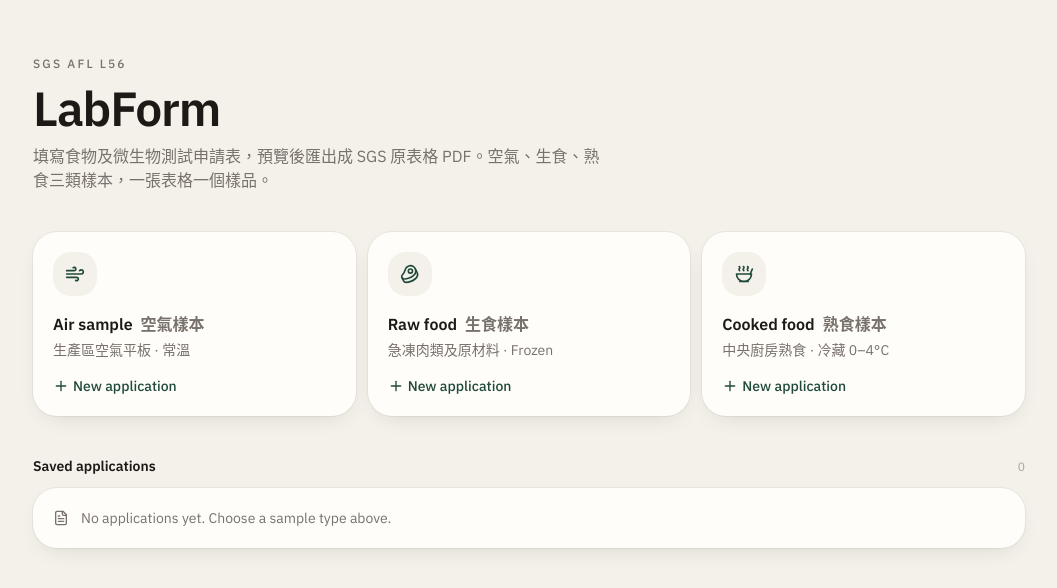
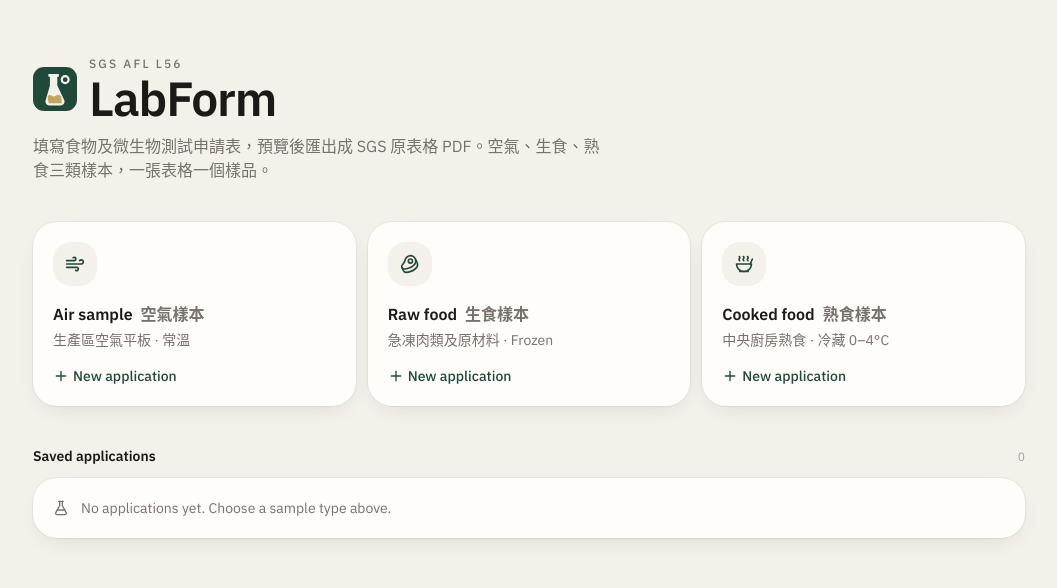
Before and after one commit to LaughinGordon/labform-app, a React (Vite) app: page / in a window 1280 px wide. Shown: the top 588 px of the page, without its empty margins (111-1168 px from the left). Built offline with nearby package versions, Linux system fonts and the light colour scheme.

Commit message:
Replace the form-sheet mark with a lab-test flask logo.
Use an Erlenmeyer flask and petri dish as the favicon and in-app identity so LabForm reads as food and microbiology testing, and refresh the share card to match.

```diff
--- a/src/App.tsx
+++ b/src/App.tsx
@@ -1,5 +1,6 @@
 import { format } from "date-fns";
-import { Copy, Plus, Trash2, Wind, Beef, Soup, FileText } from "lucide-react";
+import { Copy, Plus, Trash2, Wind, Beef, Soup, FlaskConical } from "lucide-react";
+import { Logo } from "@/components/logo";
 import { Badge } from "@/components/ui/badge";
 import { Button } from "@/components/ui/button";
 import { Card } from "@/components/ui/card";
@@ -30,12 +31,15 @@
     <main className="min-h-svh bg-bg">
       <div className="mx-auto flex max-w-5xl flex-col gap-10 px-4 py-10 sm:py-14">
         <header className="flex flex-col gap-3">
-          <p className="text-xs font-medium tracking-[0.18em] text-muted uppercase">
-            SGS AFL L56
-          </p>
-          <h1 className="max-w-xl text-4xl font-semibold tracking-tight text-balance sm:text-5xl">
-            LabForm
-          </h1>
+          <div className="flex items-center gap-3">
+            <Logo className="size-11" />
+            <div className="flex flex-col gap-0.5">
+              <p className="text-xs font-medium tracking-[0.18em] text-muted uppercase">
+                SGS AFL L56
+              </p>
+              <h1 className="text-4xl font-semibold tracking-tight sm:text-5xl">LabForm</h1>
+            </div>
+          </div>
           <p className="max-w-xl text-pretty text-muted">
             填寫食物及微生物測試申請表，預覽後匯出成 SGS 原表格 PDF。空氣、生食、熟食三類樣本，一張表格一個樣品。
           </p>
@@ -78,7 +82,7 @@
             <Card className="h-20 animate-pulse bg-bg-elevated" />
           ) : jobs.length === 0 ? (
             <Card className="flex items-center gap-3 text-sm text-muted">
-              <FileText className="size-4 shrink-0" />
+              <FlaskConical className="size-4 shrink-0" />
               No applications yet. Choose a sample type above.
             </Card>
           ) : (
--- a/src/components/job-editor.tsx
+++ b/src/components/job-editor.tsx
@@ -11,6 +11,7 @@
 import { FormPreview } from "@/components/form-preview";
 import { SampleFields } from "@/components/sample-fields";
 import { Chip } from "@/components/chip";
+import { Logo } from "@/components/logo";
 import { Badge } from "@/components/ui/badge";
 import { Button } from "@/components/ui/button";
 import { CheckRow } from "@/components/ui/checkbox";
@@ -68,6 +69,7 @@
               <ArrowLeft />
             </a>
           </Button>
+          <Logo className="size-8" />
           <div className="min-w-0 flex-1">
             <div className="flex items-center gap-2">
               <Badge tone={job.sampleType}>
--- /dev/null
+++ b/src/components/logo.tsx
@@ -0,0 +1,25 @@
+import { cn } from "@/lib/utils";
+
+export function Logo({ className }: { className?: string }) {
+  return (
+    <svg
+      xmlns="http://www.w3.org/2000/svg"
+      viewBox="0 0 32 32"
+      fill="none"
+      className={cn("size-8 shrink-0", className)}
+      aria-hidden="true"
+    >
+      <rect width="32" height="32" rx="8" fill="#1F4A3A" />
+      <path
+        fill="#F4F1EA"
+        d="M13.2 5h5.6v2.1h-1.1v6.4L22.9 24.6A2.8 2.8 0 0 1 20.2 28H11.8a2.8 2.8 0 0 1-2.7-3.4L12.3 13.5V7.1h-1.1V5Z"
+      />
+      <path
+        fill="#C4A35A"
+        d="M10.8 21.2c.7-1 2-1.1 3-.2 1.1.9 2.3.2 3.5-.5 1.1-.6 2.4 0 3.2 1.1L21 26.4h-9.4c-.6-1.5-.8-3.7-.8-5.2Z"
+      />
+      <circle cx="23.4" cy="9.2" r="3.3" fill="#F4F1EA" />
+      <circle cx="23.4" cy="9.2" r="1.7" fill="#1F4A3A" />
+    </svg>
+  );
+}
```
Also changed, not shown: public/favicon.svg, public/og.jpg (added).
